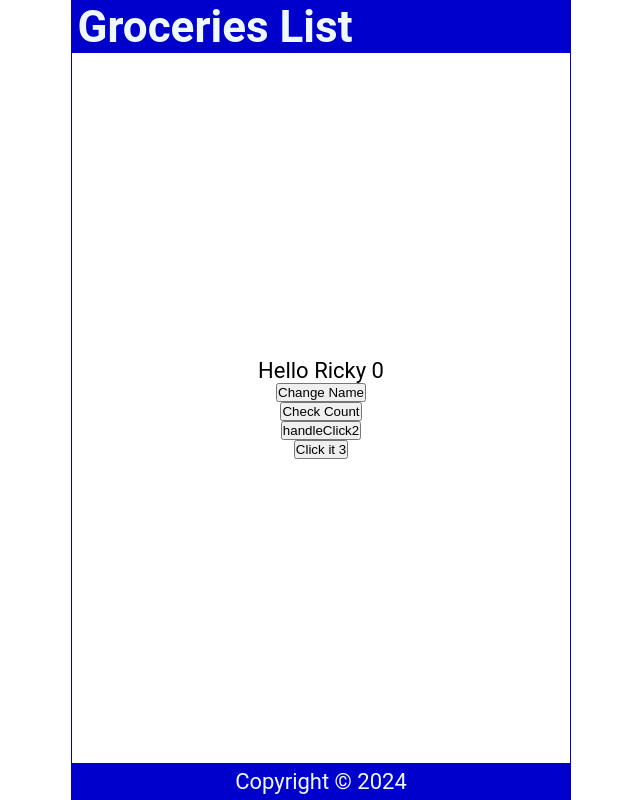
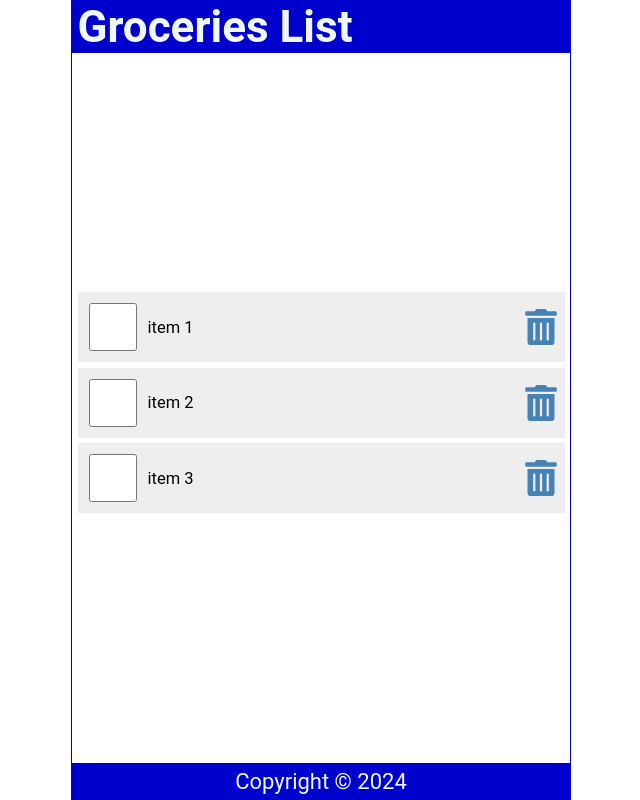
Before and after one commit to jnat01/react01, a React (Create React App) app: page / in a window 1280 px wide. Shown: the whole page, without its empty margins (319-959 px from the left). Built offline with nearby package versions, Linux system fonts and the light colour scheme.

Commit message:
C7 list add and delete with local state and storage

```diff
--- a/package.json
+++ b/package.json
@@ -34,5 +34,8 @@
       "last 1 firefox version",
       "last 1 safari version"
     ]
+  },
+  "devDependencies": {
+    "react-icons": "^5.0.1"
   }
 }
--- a/src/Content.js
+++ b/src/Content.js
@@ -1,49 +1,73 @@
-import {React, useState} from 'react'
+import { React, useState} from 'react'
+import { FaTrashAlt } from 'react-icons/fa'
 
 const Content = () => {
-  const [name, setName] = useState('Ricky')
-  const [count, setCount] = useState(0)
+  const [items, setItems] = useState([
+    {
+      id: 1,
+      checked: false,
+      item: 'item 1'
+    },
+    {
+      id: 2,
+      checked: false,
+      item: 'item 2'
+    },
+    {
+      id: 3,
+      checked: false,
+      item: 'item 3'
+    },
+  ])
 
-  const handleNameChange = () => {
-    const names = ['Bob', 'Dave', 'Jim']
-    const int = Math.floor(Math.random() * 3)
-    setName(names[int])
+  const handleCheck = (id) => {
+    const listItems = items.map((item) =>
+      item.id === id ? { ...item, checked: !item.checked } : item
+    )
+    setItems(listItems)
+    localStorage.setItem('shoppingList', JSON.stringify(listItems))
   }
 
-  const handleClick = () => {
-    setCount(count + 1)
-    /**
-     *  current value of state enters the function, even if you use a setter
-     *  the value of the currentState is what is logged
-     * */
-    console.log(count)
-  }
+  const handleDelete = (id) => {
+    const listItems = items.filter((item) => item.id !== id)
 
-  const handleClick2 = () => {
-    console.log(count)
-  }
-
-  const handleClick3 = (e) => {
-    console.log(e.target.innerText)
+    setItems(listItems)
+    localStorage.setItem('shoppingList', JSON.stringify(listItems))
   }
 
   return (
     <main>
-      <p onDoubleClick={handleClick}>
-        Hello { name } { count }
-      </p>
-      <button onClick={handleNameChange}>
-        Change Name
-      </button>
-      <button onClick={handleClick}>
-        Check Count
-      </button>
-      <button onClick={handleClick2}>
-        handleClick2
-      </button>
-      <button onClick={(e) => handleClick3(e)}>
-        Click it 3
-      </button>
+      {items.length ? (
+        <ul>
+          {items.map((item) => (
+            <li
+              key={item.id}
+              className='item'
+            >
+              <input
+                type='checkbox'
+                checked={item.checked}
+                onChange={() => handleCheck(item.id)}
+              />
+              <label
+                style={item.checked ? {textDecoration: 'line-through'} : null}
+                onDoubleClick={() => handleCheck(item.id)}
+              >
+                {item.item}
+              </label>
+              <FaTrashAlt
+                role='button'
+                tabIndex='0'
+                onClick={() => handleDelete(item.id)}
+              />
+            </li>
+          ))}
+        </ul>
+      ) : (
+        <div>
+          Nothing on your list
+        </div>
+      )}
     </main>
   )
 }
--- a/src/index.css
+++ b/src/index.css
@@ -57,3 +57,62 @@
   display: grid;
   place-content: center;
 }
+
+ul {
+  width: 100%;
+  list-style: none;
+  padding: 0 0.25rem 0.25rem;
+}
+
+ul li::before {
+  content: "\200B";
+}
+
+.item {
+  display: flex;
+  justify-content: flex-start;
+  align-items: center;
+  padding: 0.5rem 0 0.5rem 0.5rem;
+  margin: 0.25rem 0;
+  background-color: #eee;
+}
+
+.item:first-child {
+  margin: 0;
+}
+
+.item input[type="checkbox"] {
+  text-align: center;
+  width: 2.5rem;
+  width: 48px;
+  min-width: 48px;
+  height: 2.5rem;
+  height: 48px;
+  min-height: 48px;
+  cursor: pointer;
+  margin-right: 0.5rem;
+}
+
+.item input[type="checkbox"]:focus + label {
+  text-decoration: underline;
+}
+
+.item > label {
+  font-size: 0.75rem;
+  flex-grow: 1;
+}
+
+.item svg {
+  width: 48px;
+  min-width: 48px;
+  height: 36px;
+  font-size: 1rem;
+  color: steelblue;
+  cursor: pointer;
+}
+
+.item svg:focus,
+.item svg:hover {
+  color: red;
+  outline: none;
+}
```
Also changed, not shown: 1 other file (tests, documents, lock files or other folders).
